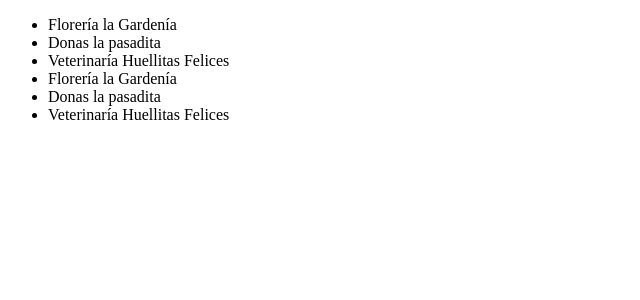
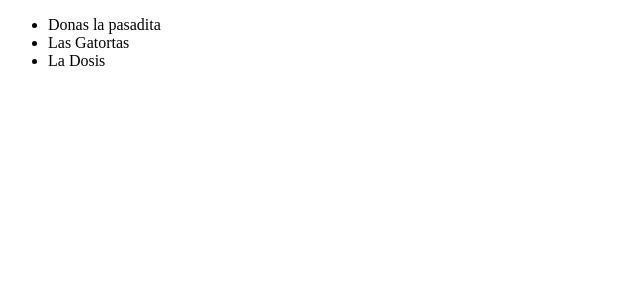
Before and after one commit to MajorTom250993/platzisquare, an Angular app: page / in a window 1280 px wide. Shown: the top 300 px of the page, without its empty margins (0-640 px from the left). Built offline with nearby package versions, Linux system fonts and the light colour scheme.

Commit message:
Directiva ngIf

```diff
--- a/src/app/app.component.html
+++ b/src/app/app.component.html
@@ -1,4 +1,6 @@
 <!--The content below is only a placeholder and can be replaced.-->
 <ul>
-  <li *ngFor="let lugar of lugares">{{lugar.nombre}}</li>
+  <ng-container *ngFor="let lugar of lugares">
+    <li *ngIf="lugar.active">{{lugar.nombre}}</li>
+  </ng-container>
 </ul>
--- a/src/app/app.component.ts
+++ b/src/app/app.component.ts
@@ -8,12 +8,12 @@
 export class AppComponent {
   title = 'Platzisquare';
   lugares:any = [
-    { nombre: 'Florería la Gardenía' },
-    { nombre: 'Donas la pasadita' },
-    { nombre: 'Veterinaría Huellitas Felices' },
-    { nombre: 'Florería la Gardenía' },
-    { nombre: 'Donas la pasadita' },
-    { nombre: 'Veterinaría Huellitas Felices' }
+    { active: false, nombre: 'Florería la Gardenía' },
+    { active: true, nombre: 'Donas la pasadita' },
+    { active: false, nombre: 'Veterinaría Huellitas Felices' },
+    { active: true, nombre: 'Las Gatortas' },
+    { active: false, nombre: 'Cafebrería' },
+    { active: true, nombre: 'La Dosis' }
 ];
 
   constructor() {
```
